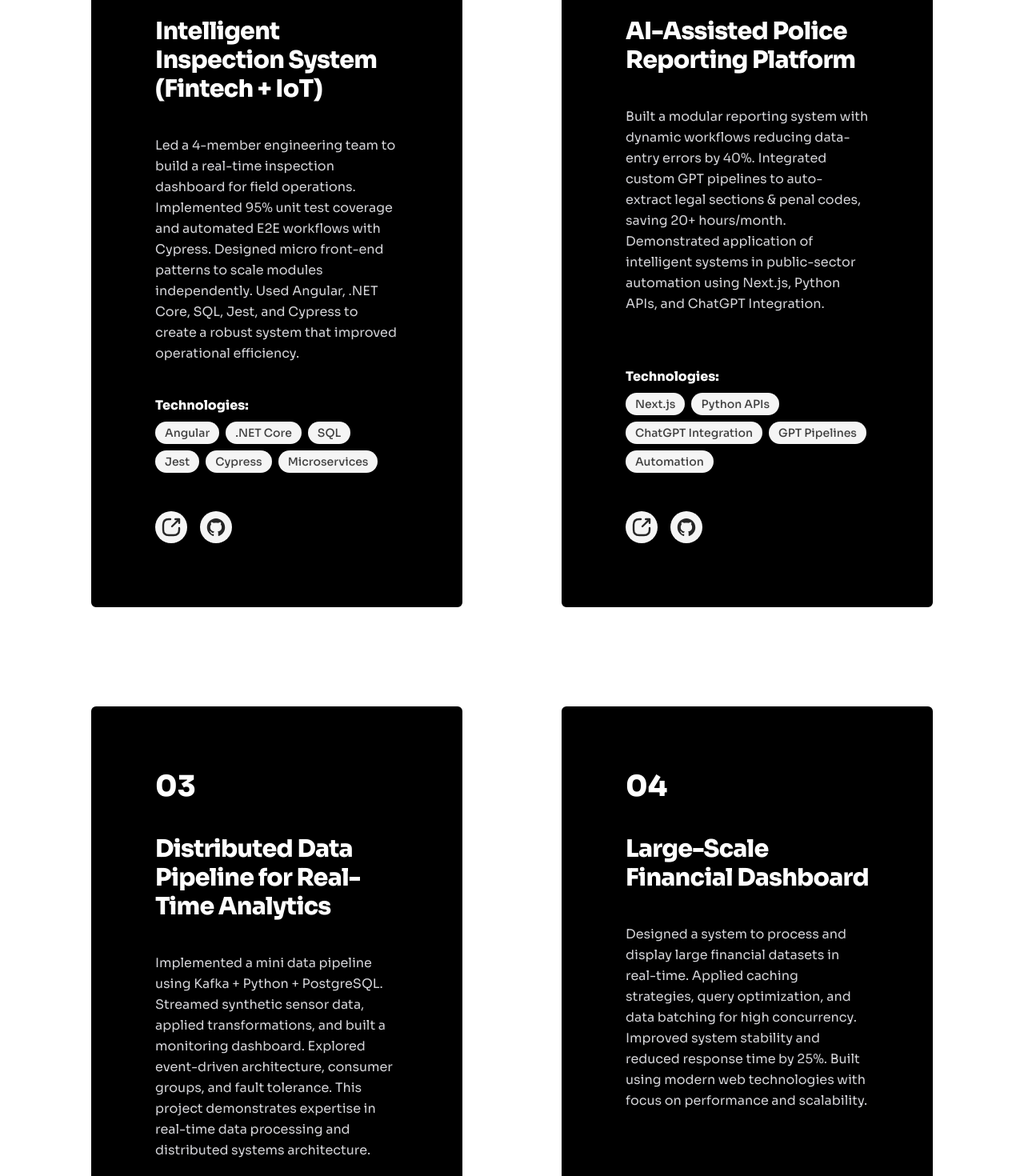
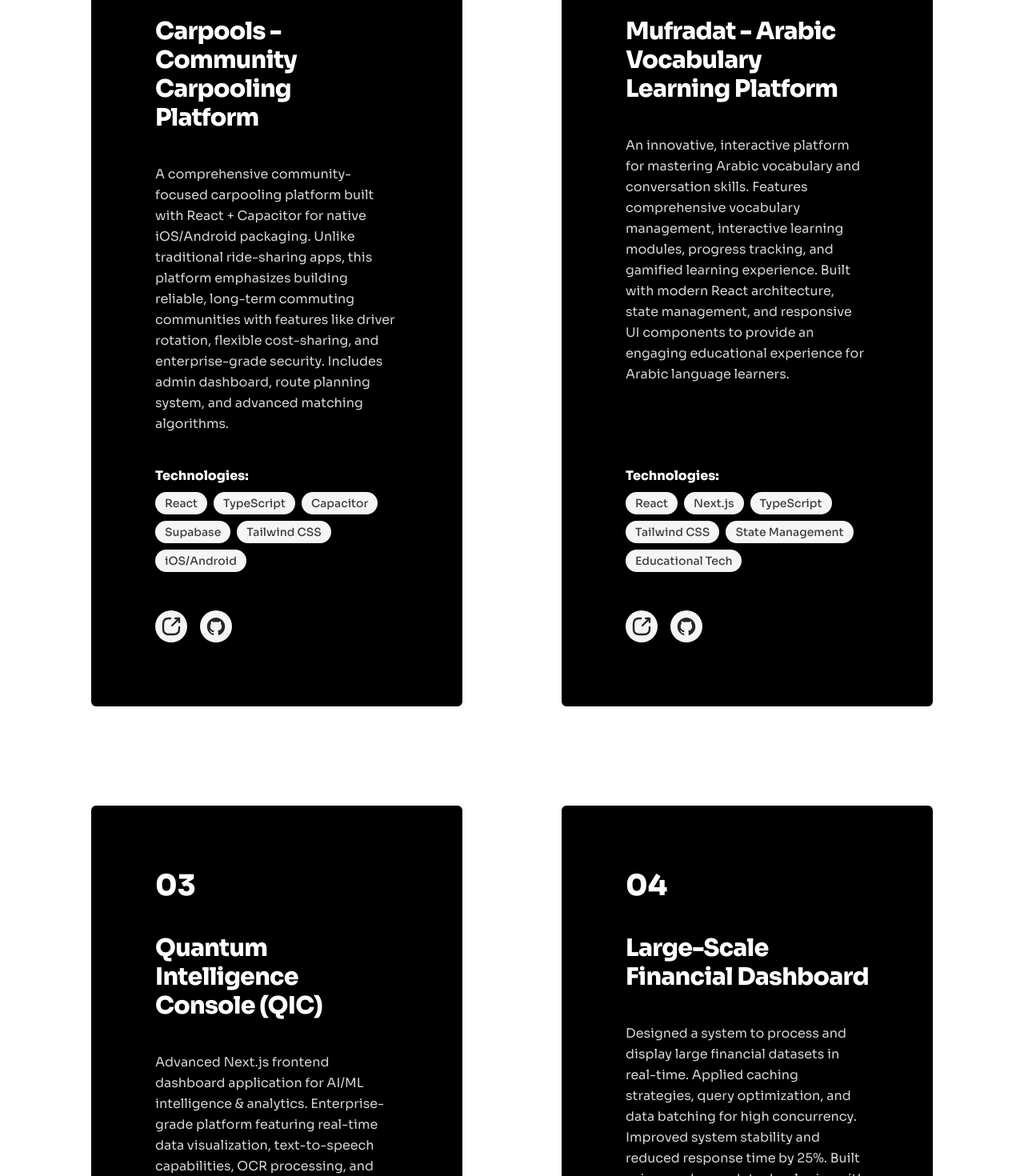
Before and after one commit to AsmaEman/portfolio-main, a React (Vite) app: page / in a window 1280 px wide. Shown: the part 8160-9630 px from the top of the page at 80% size. Built offline with nearby package versions, Linux system fonts and the light colour scheme.

Commit message:
my projects update

```diff
--- a/src/components/MyProjects/MyProjects.tsx
+++ b/src/components/MyProjects/MyProjects.tsx
@@ -20,7 +20,7 @@ const myProjectsData: MyProjectType[] = [
     number: "01",
     title: "Agent-less IoT Security: Network-Based Anomaly Detection",
     description: "Detecting anomalous behavior in IoT devices without installing endpoint agents. Traditional IoT security requires agents, which is infeasible for low-power or legacy hardware and creates a visibility gap. I built an agent-less IoT security pipeline that converts PCAP captures into engineered features, evaluates ML models (Random Forest chosen), and serves real-time attack classifications via a Flask dashboard. The system detects 4 attack types (DoS, SlowITe, Brute Force, Malformed) and achieved 93.55% F1-score — designed for practical deployability in legacy and regulated environments.",
-    image: "/src/assets/quickquiz1.png", // Replace with actual project image
+    image: "/src/assets/quickquiz1.png",
     link: "#",
     githubLinks: [
       "https://github.com/AsmaEman/Agentless-Iot-Security",
@@ -34,7 +34,7 @@ const myProjectsData: MyProjectType[] = [
     number: "02",
     title: "Intelligent Inspection System (Fintech + IoT Context)",
     description: "Led a 4-member engineering team to build a real-time inspection dashboard for field operations. Implemented 95% unit test coverage and automated E2E workflows with Cypress. Designed micro front-end patterns to scale modules independently. Tech Stack: Angular, .NET Core, SQL, Jest, Cypress",
-    image: "/src/assets/ukrify.png", // Replace with actual project image
+    image: "/src/assets/ukrify.png",
     link: "#"
   },
   {
@@ -42,7 +42,7 @@ const myProjectsData: MyProjectType[] = [
     number: "03",
     title: "AI-Assisted Police Reporting Platform",
     description: "Built a modular reporting system with dynamic workflows reducing data-entry errors by 40%. Integrated custom GPT pipelines to auto-extract legal sections & penal codes, saving 20+ hours/month. Demonstrated application of intelligent systems in public-sector automation. Tech Stack: Next.js, Python APIs, ChatGPT Integration",
-    image: "/src/assets/portfolio.png", // Replace with actual project image
+    image: "/src/assets/portfolio.png",
     link: "#"
   },
   {
@@ -50,7 +50,7 @@ const myProjectsData: MyProjectType[] = [
     number: "04",
     title: "Large-Scale Financial Dashboard",
     description: "Designed a system to process and display large financial datasets in real-time. Applied caching strategies, query optimization, and data batching for high concurrency. Improved system stability and reduced response time by 25%.",
-    image: "/src/assets/quickquiz2.png", // Replace with actual project image
+    image: "/src/assets/quickquiz2.png",
     link: "#"
   },
   {
@@ -58,7 +58,7 @@ const myProjectsData: MyProjectType[] = [
     number: "05",
     title: "Algorithmic Optimization Project (Academic)",
     description: "Used graph algorithms, dynamic programming, and greedy strategies to optimize route planning and resource allocation. Implemented time-complexity analysis and performance tests using Python. Demonstrates foundation in algorithms.",
-    image: "/src/assets/resumeLight.png", // Replace with actual project image
+    image: "/src/assets/resumeLight.png",
     link: "#"
   }
 ];
--- a/src/constants.ts
+++ b/src/constants.ts
@@ -12,57 +12,58 @@ export const linksInfo = [
 export const projectsData: ProjectType[] = [
   {
     imgSrc: "src/assets/ukrify.png",
-    imgAlt: "Intelligent Inspection System banner",
+    imgAlt: "Carpools Community Carpooling Platform banner",
     number: 1,
-    title: "Intelligent Inspection System (Fintech + IoT)",
-    description: "Led a 4-member engineering team to build a real-time inspection dashboard for field operations. Implemented 95% unit test coverage and automated E2E workflows with Cypress. Designed micro front-end patterns to scale modules independently. Used Angular, .NET Core, SQL, Jest, and Cypress to create a robust system that improved operational efficiency.",
-    demo: "#",
-    github: "#",
+    title: "Carpools - Community Carpooling Platform",
+    description: "A comprehensive community-focused carpooling platform built with React + Capacitor for native iOS/Android packaging. Unlike traditional ride-sharing apps, this platform emphasizes building reliable, long-term commuting communities with features like driver rotation, flexible cost-sharing, and enterprise-grade security. Includes admin dashboard, route planning system, and advanced matching algorithms.",
+    demo: "https://carpool-community-share.vercel.app/",
+    github: "https://github.com/AsmaEman/carpool-community-share",
     technologies: [
-      "Angular",
-      ".NET Core",
-      "SQL",
-      "Jest",
-      "Cypress",
-      "Microservices"
+      "React",
+      "TypeScript",
+      "Capacitor",
+      "Supabase",
+      "Tailwind CSS",
+      "iOS/Android"
     ],
     ariaLabel: {
-      demo: "View Intelligent Inspection System live demo",
-      github: "View Intelligent Inspection System project source code on GitHub"
+      demo: "View Carpools Community Platform live demo",
+      github: "View Carpools Community Platform project source code on GitHub"
     }
   },
   {
     imgSrc: "src/assets/quickquiz1.png",
-    imgAlt: "AI Police Reporting Platform screenshot",
+    imgAlt: "Mufradat Arabic Learning Platform screenshot",
     number: 2,
-    title: "AI-Assisted Police Reporting Platform",
-    description: "Built a modular reporting system with dynamic workflows reducing data-entry errors by 40%. Integrated custom GPT pipelines to auto-extract legal sections & penal codes, saving 20+ hours/month. Demonstrated application of intelligent systems in public-sector automation using Next.js, Python APIs, and ChatGPT Integration.",
-    demo: "#",
-    github: "#",
+    title: "Mufradat - Arabic Vocabulary Learning Platform",
+    description: "An innovative, interactive platform for mastering Arabic vocabulary and conversation skills. Features comprehensive vocabulary management, interactive learning modules, progress tracking, and gamified learning experience. Built with modern React architecture, state management, and responsive UI components to provide an engaging educational experience for Arabic language learners.",
+    demo: "https://vocabulary-learner-red.vercel.app/",
+    github: "https://github.com/AsmaEman/Mufradat",
     technologies: [
+      "React",
       "Next.js",
-      "Python APIs",
-      "ChatGPT Integration",
-      "GPT Pipelines",
-      "Automation"
+      "TypeScript",
+      "Tailwind CSS",
+      "State Management",
+      "Educational Tech"
     ],
     ariaLabel: {
-      demo: "View AI Police Reporting Platform live demo",
-      github: "View AI Police Reporting Platform project source code on GitHub"
+      demo: "View Mufradat Arabic Learning Platform live demo",
+      github: "View Mufradat Arabic Learning Platform project source code on GitHub"
     }
   },
   {
     imgSrc: "src/assets/resumeLight.png",
-    imgAlt: "Distributed Data Pipeline screenshot",
+    imgAlt: "Quantum Intelligence Console screenshot",
     number: 3,
-    title: "Distributed Data Pipeline for Real-Time Analytics",
-    description: "Implemented a mini data pipeline using Kafka + Python + PostgreSQL. Streamed synthetic sensor data, applied transformations, and built a monitoring dashboard. Explored event-driven architecture, consumer groups, and fault tolerance. This project demonstrates expertise in real-time data processing and distributed systems architecture.",
-    demo: "#",
-    github: "#",
-    technologies: ["Kafka", "Python", "PostgreSQL", "Real-time Processing", "Event-driven Architecture"],
+    title: "Quantum Intelligence Console (QIC)",
+    description: "Advanced Next.js frontend dashboard application for AI/ML intelligence & analytics. Enterprise-grade platform featuring real-time data visualization, text-to-speech capabilities, OCR processing, and intelligent data grid management. Integrates Material-UI, Redux Toolkit, ApexCharts, TensorFlow.js, and Auth0 for comprehensive AI/ML data management and monitoring.",
+    demo: "https://qic-frontend-main.vercel.app",
+    github: "https://github.com/AsmaEman/Quantum-Intelligence-Console",
+    technologies: ["Next.js", "Material-UI", "Redux Toolkit", "TensorFlow.js", "ApexCharts", "AI/ML"],
     ariaLabel: {
-      demo: "View Distributed Data Pipeline live demo",
-      github: "View Distributed Data Pipeline project source code on GitHub"
+      demo: "View Quantum Intelligence Console live demo",
+      github: "View Quantum Intelligence Console project source code on GitHub"
     }
   },
   {
```
